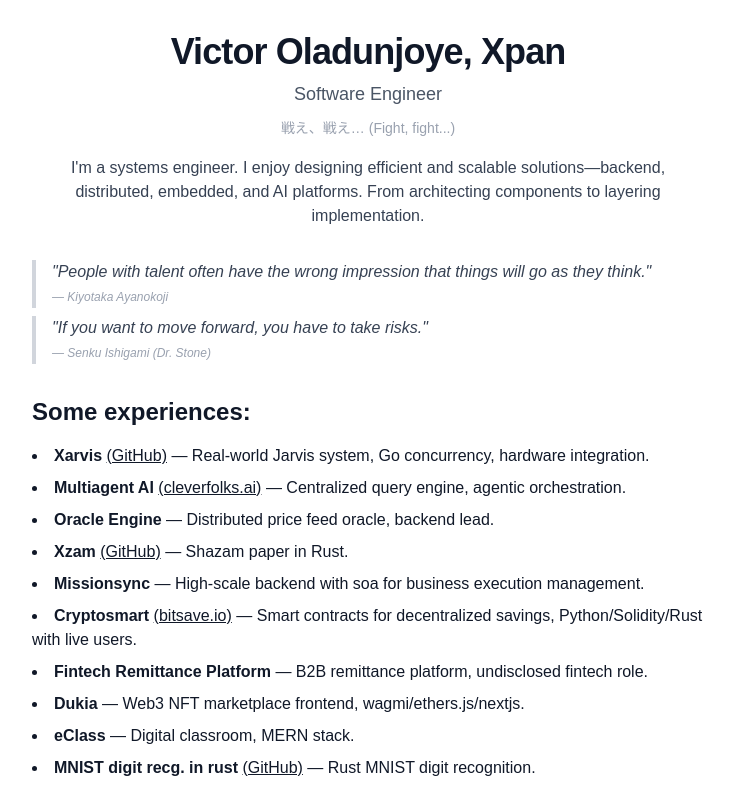
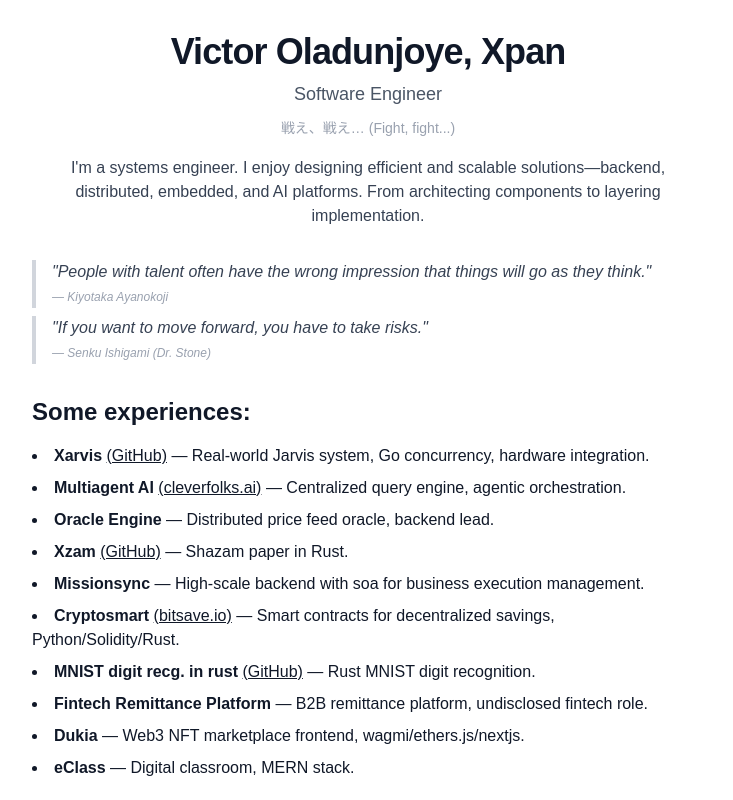
Before and after one commit to xpanvictor/portfolio_2, a Next.js app: page / in a window 1280 px wide. Shown: the top 800 px of the page, without its empty margins (272-1005 px from the left). Built offline with nearby package versions, Linux system fonts and the light colour scheme.

Commit message:
fix(grammer): minor corrections

```diff
--- a/src/app/page.tsx
+++ b/src/app/page.tsx
@@ -32,11 +32,11 @@
             <li><strong>Oracle Engine</strong> — Distributed price feed oracle, backend lead.</li>
             <li><strong>Xzam</strong> <a href="https://github.com/xpanvictor/xzam" className="underline" target="_blank" rel="noopener noreferrer">(GitHub)</a> — Shazam paper in Rust.</li>
             <li><strong>Missionsync</strong> — High-scale backend with soa for business execution management.</li>
-            <li><strong>Cryptosmart</strong> <a href="https://bitsave.io/" className="underline" target="_blank" rel="noopener noreferrer">(bitsave.io)</a> — Smart contracts for decentralized savings, Python/Solidity/Rust with live users.</li>
+            <li><strong>Cryptosmart</strong> <a href="https://bitsave.io/" className="underline" target="_blank" rel="noopener noreferrer">(bitsave.io)</a> — Smart contracts for decentralized savings, Python/Solidity/Rust.</li>
+            <li><strong>MNIST digit recg. in rust</strong> <a href="https://github.com/xpanvictor/neurlr" className="underline" target="_blank" rel="noopener noreferrer">(GitHub)</a> — Rust MNIST digit recognition.</li>
             <li><strong>Fintech Remittance Platform</strong> — B2B remittance platform, undisclosed fintech role.</li>
             <li><strong>Dukia</strong> — Web3 NFT marketplace frontend, wagmi/ethers.js/nextjs.</li>
             <li><strong>eClass</strong> — Digital classroom, MERN stack.</li>
-            <li><strong>MNIST digit recg. in rust</strong> <a href="https://github.com/xpanvictor/neurlr" className="underline" target="_blank" rel="noopener noreferrer">(GitHub)</a> — Rust MNIST digit recognition.</li>
           </ul>
         </section>
 
```
